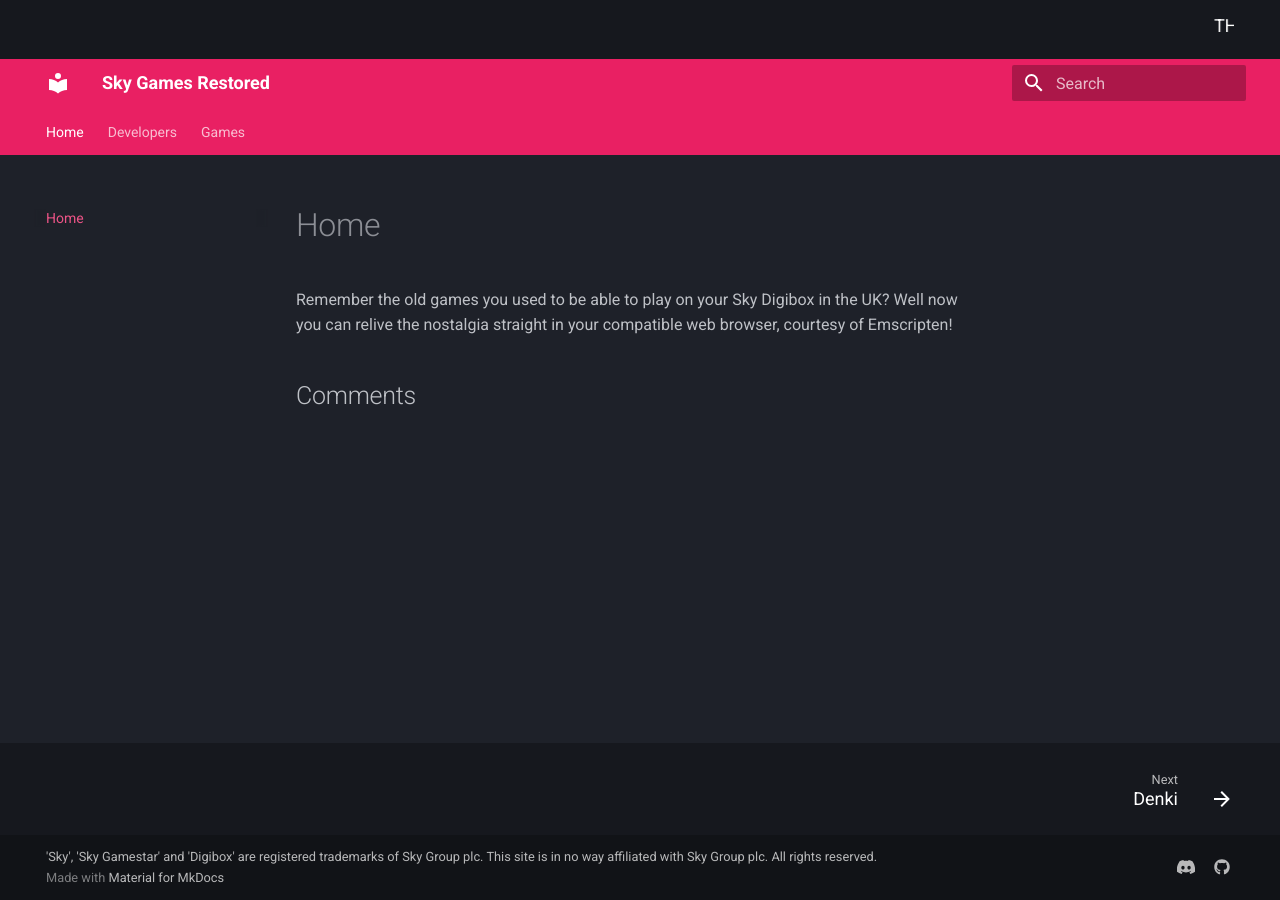
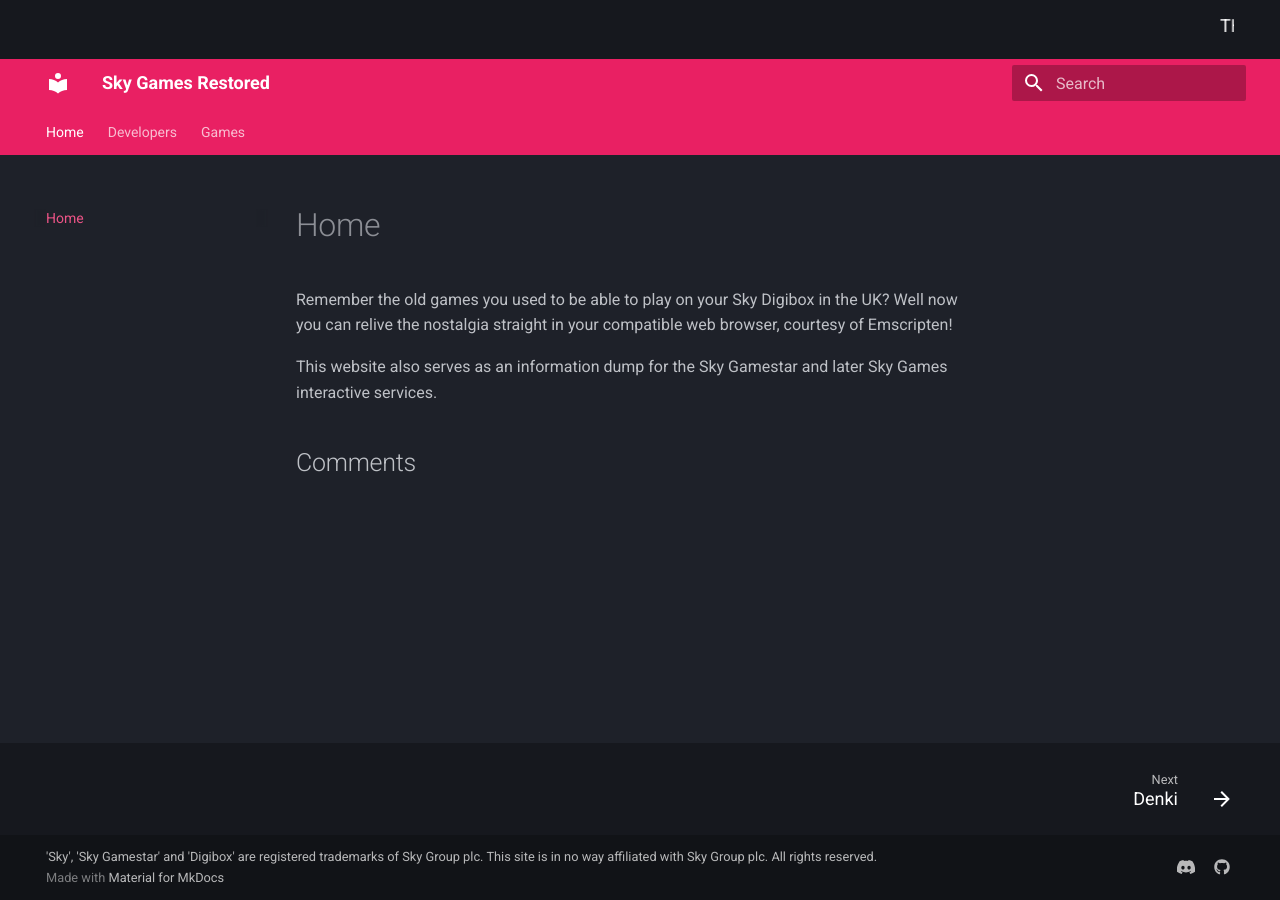
Before and after one commit to cobaltgit/sky-games-archive, an MkDocs documentation site: the page built from docs/index.md, in a window 1280 px wide. Built offline with MkDocs 1.6.1 and Material for MkDocs 9.7.7, drawn with Linux system fonts in a browser that asks for light colours; comment, search, counter and statistics services are not loaded.

Commit message:
Add infodump disclaimer

```diff
--- a/docs/index.md
+++ b/docs/index.md
@@ -6,3 +6,5 @@
 
 Remember the old games you used to be able to play on your Sky Digibox in the UK?
 Well now you can relive the nostalgia straight in your compatible web browser, courtesy of Emscripten!
+
+This website also serves as an information dump for the Sky Gamestar and later Sky Games interactive services.
```
